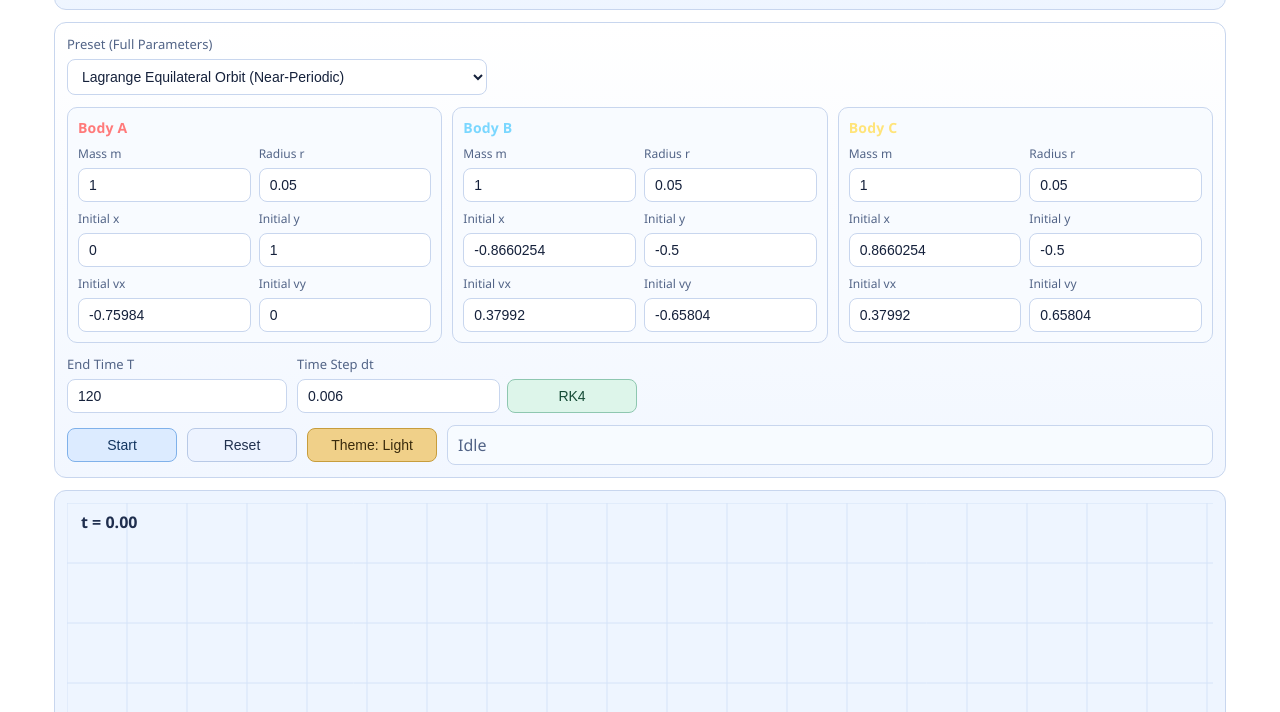
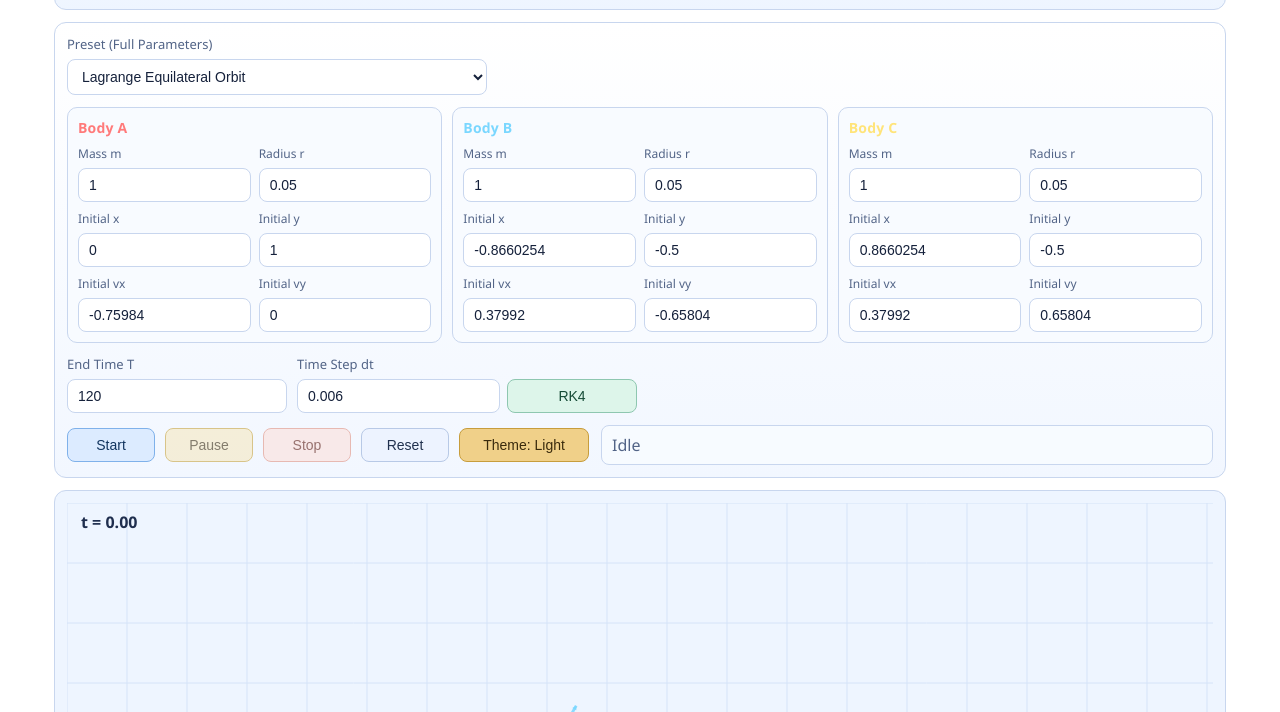
Before and after one commit to fenglielie/numerical-toys, a plain HTML site: page demos/three-body.html in a window 1280 px wide. Shown: the part 88-800 px from the top of the page. Drawn offline with Linux system fonts and the light colour scheme.

Commit message:
update three-body

```diff
--- a/demos/three-body.html
+++ b/demos/three-body.html
@@ -104,7 +104,7 @@
       justify-content: start;
     }
     .action-row {
-      grid-template-columns: 110px 110px 130px minmax(280px, 1fr);
+      grid-template-columns: 88px 88px 88px 88px 120px minmax(160px, 1fr);
       align-items: center;
     }
     .field {
@@ -129,6 +129,8 @@
     button:hover { transform: translateY(-1px); }
     button:disabled { opacity: 0.6; cursor: not-allowed; transform: none; }
     #startBtn { border-color: #1d5b7c; background: #12324d; }
+    #pauseBtn { border-color: #6b5c1d; background: #3d3412; }
+    #stopBtn  { border-color: #7c2d1d; background: #4a1c12; }
     #resetBtn { border-color: #3d4460; background: #232b41; }
     #integratorBtn {
       border-color: #2f6c5a;
@@ -142,6 +144,16 @@
       border-color: #7fb1ea;
       background: #dcebff;
       color: #11345f;
+    }
+    body.light #pauseBtn {
+      border-color: #c7a33c;
+      background: #f5e8c0;
+      color: #3a2b0d;
+    }
+    body.light #stopBtn {
+      border-color: #e09080;
+      background: #fce0db;
+      color: #5c1a10;
     }
     body.light #resetBtn {
       border-color: #b8c9e6;
@@ -174,6 +186,7 @@
       display: flex;
       align-items: center;
     }
+    .action-row .status { margin-left: 12px; }
     .status.ok { color: var(--ok); }
     .status.err { color: var(--danger); }
     .footer {
@@ -268,6 +281,8 @@
 
         <div class="row action-row">
           <button id="startBtn">Start</button>
+          <button id="pauseBtn" disabled>Pause</button>
+          <button id="stopBtn" disabled>Stop</button>
           <button id="resetBtn">Reset</button>
           <button id="themeBtn">Theme: Dark</button>
           <div id="status" class="status">Idle</div>
@@ -302,7 +317,7 @@
 
       const presetDefs = [
         {
-          name: "Lagrange Equilateral Orbit (Near-Periodic)",
+          name: "Lagrange Equilateral Orbit",
           endTime: 120,
           dt: 0.006,
           integrator: "rk4",
@@ -313,7 +328,7 @@
           ]
         },
         {
-          name: "Figure-Eight (Classic 3-Body Solution)",
+          name: "Figure-Eight Choreography",
           endTime: 80,
           dt: 0.006,
           integrator: "rk4",
@@ -335,7 +350,7 @@
           ]
         },
         {
-          name: "Close-Encounter Chaos (No Instant Collision)",
+          name: "Close-Encounter Chaos",
           endTime: 70,
           dt: 0.006,
           integrator: "rk4",
@@ -357,7 +372,7 @@
           ]
         },
         {
-          name: "Binary Pair + Flyby Body",
+          name: "Binary Pair + Flyby",
           endTime: 55,
           dt: 0.007,
           integrator: "rk4",
@@ -368,14 +383,58 @@
           ]
         },
         {
-          name: "Slow Near-Periodic Perturbation (Long Run)",
+          name: "Perturbed Lagrange Orbit (Long Run)",
           endTime: 220,
           dt: 0.005,
           integrator: "rk4",
           bodies: [
-            { m: 1.00, r: 0.012, x: 0.00,      y: 1.05,    vx: -0.70565, vy: 0.00800 },
-            { m: 0.97, r: 0.012, x: -0.90933,  y: -0.525,  vx: 0.35783,  vy: -0.61972 },
-            { m: 1.03, r: 0.012, x: 0.90933,   y: -0.525,  vx: 0.34782,  vy: 0.60350 }
+            { m: 1.00, r: 0.040, x: 0.00,      y: 1.05,    vx: -0.70565, vy: 0.00800 },
+            { m: 0.97, r: 0.040, x: -0.90933,  y: -0.525,  vx: 0.35783,  vy: -0.61972 },
+            { m: 1.03, r: 0.040, x: 0.90933,   y: -0.525,  vx: 0.34782,  vy: 0.60350 }
+          ]
+        },
+        {
+          name: "Sun–Earth–Jupiter",
+          endTime: 35,
+          dt: 0.005,
+          integrator: "rk4",
+          bodies: [
+            { m: 100.0, r: 0.09,  x: 0.0,  y: 0.0,  vx: 0.0,  vy: 0.0 },
+            { m: 1.0,   r: 0.035, x: 1.0,  y: 0.0,  vx: 0.0,  vy: 10.0 },
+            { m: 10.0,  r: 0.06,  x: 2.5,  y: 0.0,  vx: 0.0,  vy: 6.3246 }
+          ]
+        },
+        {
+          name: "Sun–Earth–Moon",
+          endTime: 28,
+          dt: 0.004,
+          integrator: "rk4",
+          bodies: [
+            { m: 50.0,  r: 0.08,  x: 0.0,  y: 0.0,  vx: 0.0,   vy: 0.0 },
+            { m: 1.0,   r: 0.035, x: 2.0,  y: 0.0,  vx: 0.0,   vy: 5.0 },
+            { m: 0.005, r: 0.022, x: 2.0,  y: 0.15, vx: -2.548, vy: 5.0 }
+          ]
+        },
+        {
+          name: "Binary Star + Circumbinary Planet",
+          endTime: 45,
+          dt: 0.005,
+          integrator: "rk4",
+          bodies: [
+            { m: 4.0,  r: 0.05, x: -0.6,  y: 0.0,  vx: 0.0,  vy: -1.291 },
+            { m: 4.0,  r: 0.05, x: 0.6,   y: 0.0,  vx: 0.0,  vy: 1.291 },
+            { m: 0.15, r: 0.030, x: 3.0,   y: 0.0,  vx: 0.0,  vy: 1.633 }
+          ]
+        },
+        {
+          name: "Retrograde vs Prograde Orbits",
+          endTime: 50,
+          dt: 0.005,
+          integrator: "rk4",
+          bodies: [
+            { m: 50.0, r: 0.08,  x: 0.0,   y: 0.0,  vx: 0.0,   vy: 0.0 },
+            { m: 0.5,  r: 0.030, x: 1.2,   y: 0.0,  vx: 0.0,   vy: 6.455 },
+            { m: 0.8,  r: 0.035, x: -1.8,  y: 0.0,  vx: 0.0,   vy: -5.270 }
           ]
         }
       ];
@@ -386,6 +445,8 @@
       const dtInput = document.getElementById("dtInput");
       const integratorBtn = document.getElementById("integratorBtn");
       const startBtn = document.getElementById("startBtn");
+      const pauseBtn = document.getElementById("pauseBtn");
+      const stopBtn = document.getElementById("stopBtn");
       const resetBtn = document.getElementById("resetBtn");
       const themeBtn = document.getElementById("themeBtn");
       const statusEl = document.getElementById("status");
@@ -395,6 +456,7 @@
 
       let rafId = null;
       let running = false;
+      let paused = false;
       let state = null;
       let defaultFormValues = null;
       let currentIntegrator = "verlet";
@@ -734,6 +796,35 @@
           }
         }
 
+        if (!running) {
+          for (let i = 0; i < state.bodies.length; i++) {
+            const body = state.bodies[i];
+            const sp = worldToScreen(body.pos.x, body.pos.y);
+            const speed = Math.sqrt(body.vel.x * body.vel.x + body.vel.y * body.vel.y);
+            const arrLen = Math.max(15, Math.min(120, speed * 0.25 * sp.scale));
+            if (speed > 0.001 && arrLen > 0) {
+              const nx = body.vel.x / speed;
+              const ny = body.vel.y / speed;
+              const ex = sp.x + nx * arrLen;
+              const ey = sp.y + ny * arrLen;
+              ctx.beginPath();
+              ctx.moveTo(sp.x, sp.y);
+              ctx.lineTo(ex, ey);
+              ctx.strokeStyle = COLORS[i] + "dd";
+              ctx.lineWidth = 2.8;
+              ctx.stroke();
+              const hd = Math.min(arrLen * 0.28, 12);
+              ctx.beginPath();
+              ctx.moveTo(ex, ey);
+              ctx.lineTo(ex - hd * Math.cos(Math.atan2(ny, nx) - 0.55), ey - hd * Math.sin(Math.atan2(ny, nx) - 0.55));
+              ctx.lineTo(ex - hd * Math.cos(Math.atan2(ny, nx) + 0.55), ey - hd * Math.sin(Math.atan2(ny, nx) + 0.55));
+              ctx.closePath();
+              ctx.fillStyle = COLORS[i] + "ee";
+              ctx.fill();
+            }
+          }
+        }
+
         for (let i = 0; i < state.bodies.length; i++) {
           const body = state.bodies[i];
           const sp = worldToScreen(body.pos.x, body.pos.y);
@@ -795,13 +886,23 @@
         ctx.stroke();
       }
 
+      function updateButtonStates() {
+        var active = running && !paused;
+        startBtn.disabled = active;
+        pauseBtn.disabled = !running;
+        pauseBtn.textContent = paused ? "Resume" : "Pause";
+        stopBtn.disabled = !running;
+        resetBtn.disabled = active;
+        setConfigDisabled(active);
+      }
+
       function stopSimulation(msg, isError) {
         running = false;
+        paused = false;
         if (rafId !== null) cancelAnimationFrame(rafId);
         rafId = null;
         setStatus(msg, isError ? "err" : "ok");
-        startBtn.disabled = false;
-        setConfigDisabled(false);
+        updateButtonStates();
       }
 
       function animate() {
@@ -826,7 +927,7 @@
         recomputeCameraTarget();
         render();
 
-        if (running) rafId = requestAnimationFrame(animate);
+        if (running && !paused) rafId = requestAnimationFrame(animate);
       }
 
       function resizeCanvas() {
@@ -897,26 +998,58 @@
       }
 
       function onStart() {
+        if (running) return;
         try {
           buildInitialState();
         } catch (err) {
           stopSimulation(`Parameter error: ${err.message}`, true);
           return;
         }
-        if (running) return;
         running = true;
-        startBtn.disabled = true;
-        setConfigDisabled(true);
+        paused = false;
+        updateButtonStates();
         setStatus(`Running | ${INTEGRATORS.find((it) => it.id === state.integrator).label} | dt=${state.dt} | T=${state.endTime}`, "ok");
         render();
         rafId = requestAnimationFrame(animate);
       }
 
+      function onPause() {
+        if (!running) return;
+        paused = !paused;
+        if (paused) {
+          if (rafId !== null) cancelAnimationFrame(rafId);
+          rafId = null;
+          setStatus("Paused", "");
+        } else {
+          setStatus(`Running | ${INTEGRATORS.find((it) => it.id === state.integrator).label} | dt=${state.dt} | T=${state.endTime}`, "ok");
+          rafId = requestAnimationFrame(animate);
+        }
+        updateButtonStates();
+      }
+
+      function onStop() {
+        if (!running) return;
+        var t = state ? state.simTime.toFixed(2) : "0.00";
+        running = false;
+        paused = false;
+        if (rafId !== null) cancelAnimationFrame(rafId);
+        rafId = null;
+        try {
+          buildInitialState();
+          setStatus(`Stopped at t=${t}`, "");
+        } catch (_) {
+          setStatus(`Stopped at t=${t}`, "err");
+        }
+        updateButtonStates();
+        render();
+      }
+
       function onReset() {
+        if (running && !paused) return;
         if (rafId !== null) cancelAnimationFrame(rafId);
         running = false;
-        startBtn.disabled = false;
-        setConfigDisabled(false);
+        paused = false;
+        rafId = null;
         restoreFormValues(defaultFormValues);
         try {
           buildInitialState();
@@ -924,6 +1057,7 @@
         } catch (_) {
           setStatus("Invalid parameters after reset", "err");
         }
+        updateButtonStates();
         render();
       }
 
@@ -952,6 +1086,8 @@
         });
 
         startBtn.addEventListener("click", onStart);
+        pauseBtn.addEventListener("click", onPause);
+        stopBtn.addEventListener("click", onStop);
         resetBtn.addEventListener("click", onReset);
         integratorBtn.addEventListener("click", toggleIntegrator);
         themeBtn.addEventListener("click", toggleTheme);
@@ -959,7 +1095,7 @@
         presetSelect.value = "0";
         applyPreset(0);
         defaultFormValues = captureFormValues();
-        setConfigDisabled(false);
+        updateButtonStates();
         try {
           const saved = localStorage.getItem("three-body-theme");
           applyTheme(saved || "light");
```
